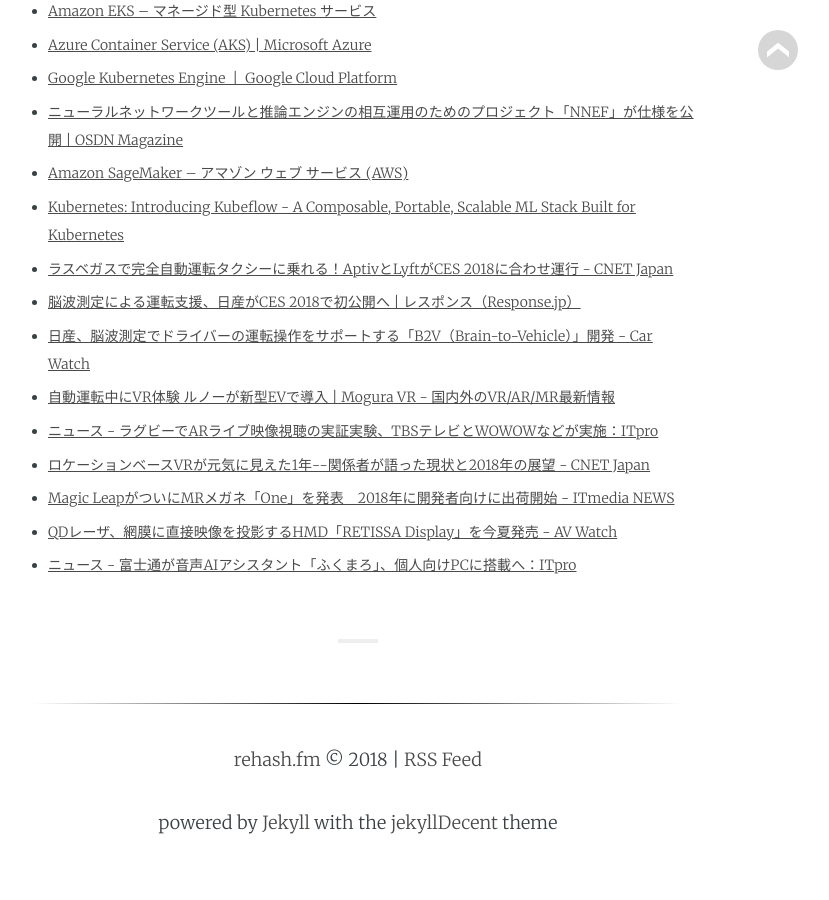
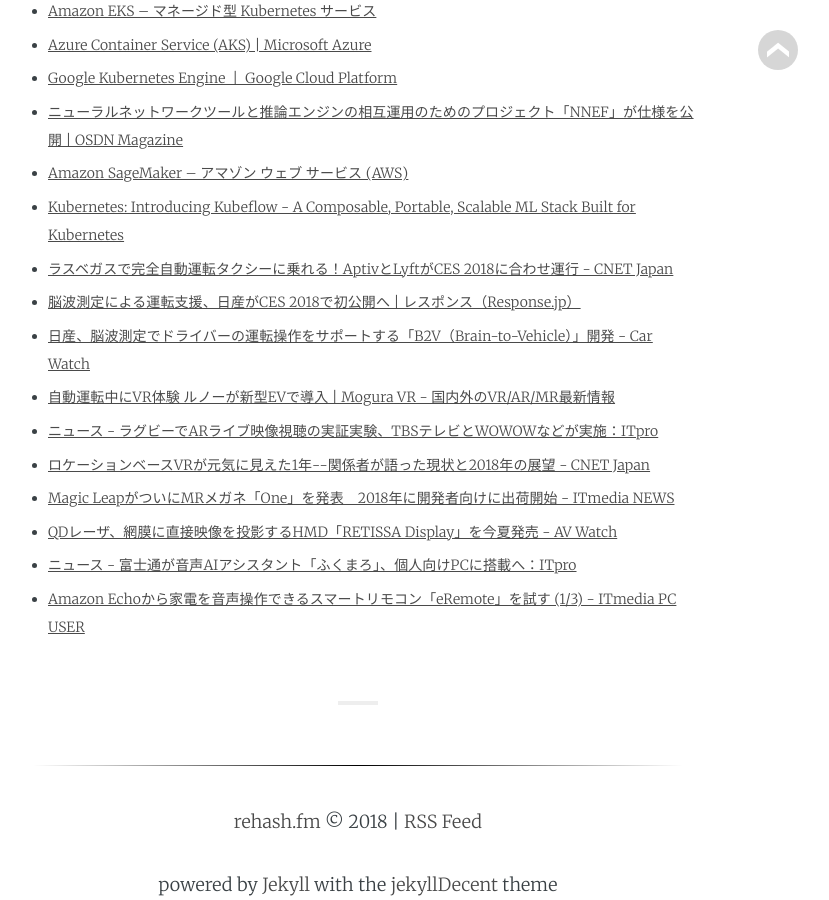
Before and after one commit to rehashfm/rehash.fm, a Jekyll site: the page built from _posts/2018-01-14-33.md, in a window 1280 px wide and 900 px high, scrolled down 826 px. Shown: the whole window, without its empty margins (282-1111 px from the left). Built offline with Jekyll 4.4.1, drawn with Linux system fonts in a browser that asks for light colours; some web fonts are replaced; before the commit the page ends 1665 px from its top, so only the background shows below that.

Commit message:
add a link to _posts/2018-01-14-33.md

```diff
--- a/_posts/2018-01-14-33.md
+++ b/_posts/2018-01-14-33.md
@@ -29,3 +29,4 @@
 - [Magic LeapがついにMRメガネ「One」を発表　2018年に開発者向けに出荷開始 \- ITmedia NEWS](http://www.itmedia.co.jp/news/articles/1712/21/news055.html){:target="_blank"}
 - [QDレーザ、網膜に直接映像を投影するHMD「RETISSA Display」を今夏発売 \- AV Watch](https://av.watch.impress.co.jp/docs/news/1099580.html){:target="_blank"}
 - [ニュース \- 富士通が音声AIアシスタント「ふくまろ」、個人向けPCに搭載へ：ITpro](http://itpro.nikkeibp.co.jp/atcl/news/17/122602920/001.png?__scale=w:450,h:300&_sh=03a08e04d0){:target="_blank"}
+- [Amazon Echoから家電を音声操作できるスマートリモコン「eRemote」を試す \(1/3\) \- ITmedia PC USER](http://www.itmedia.co.jp/pcuser/articles/1712/29/news023.html){:target="_blank"}
```
